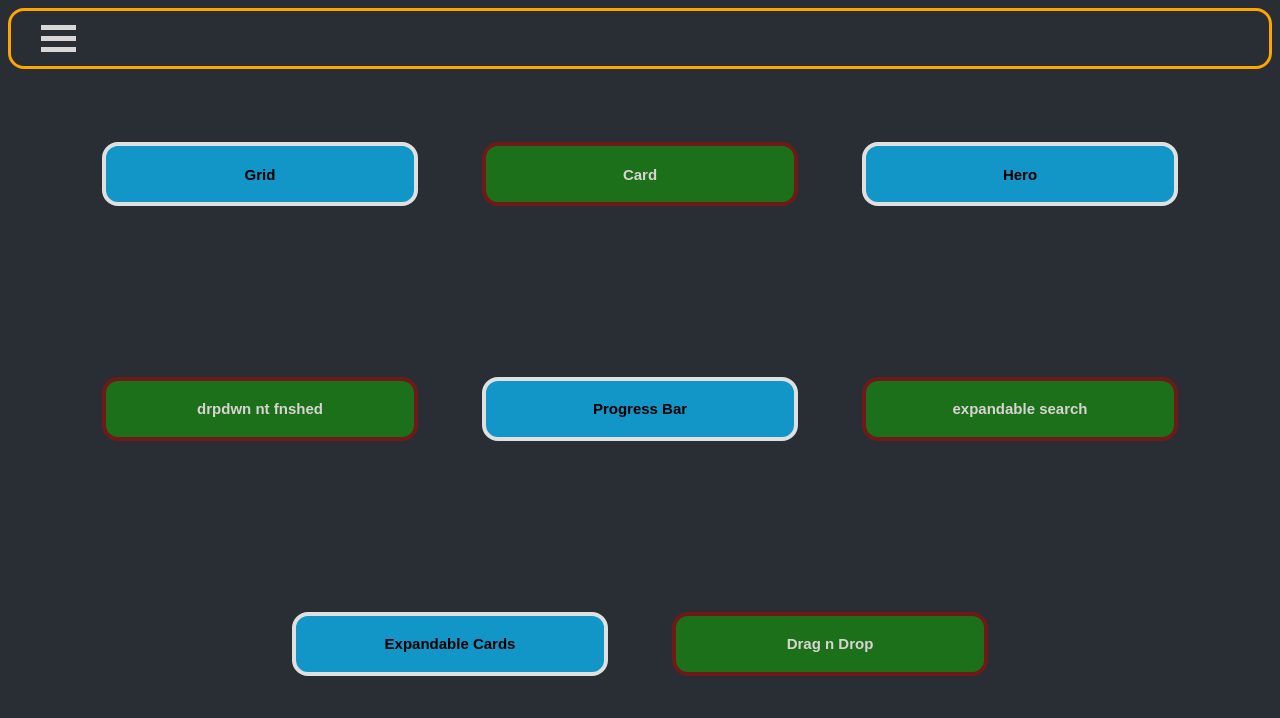
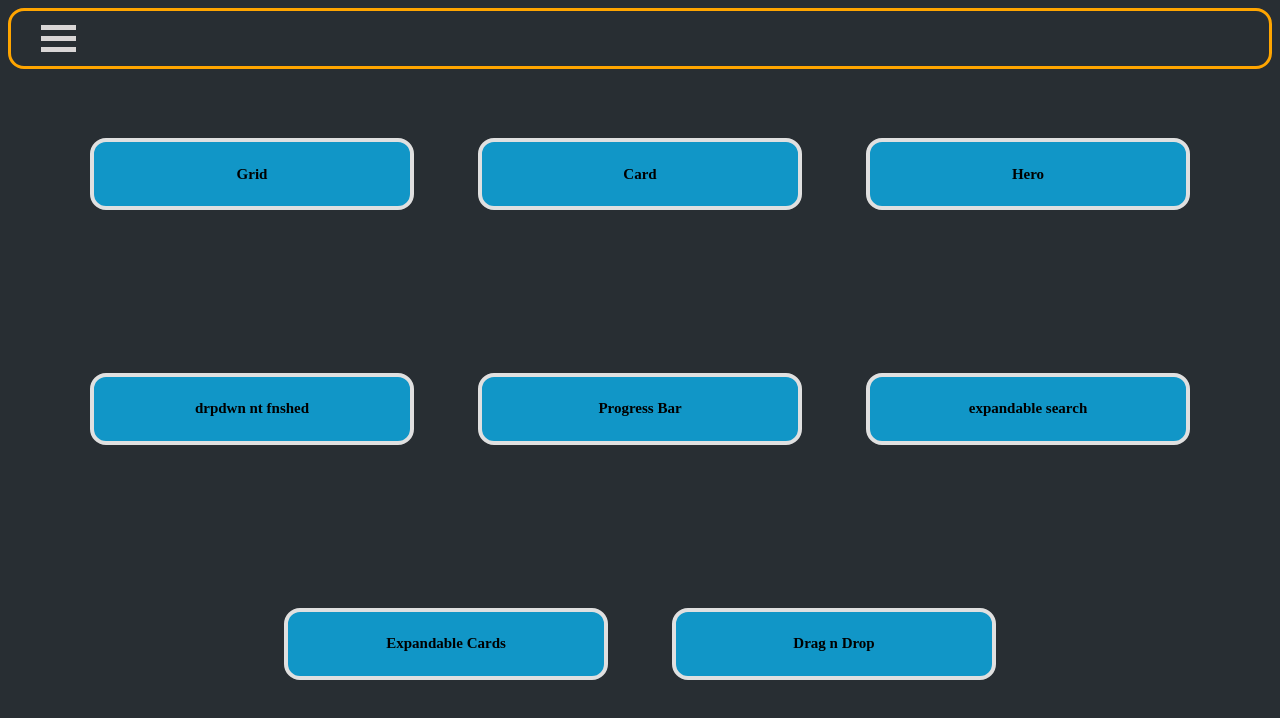
Before and after one commit to asemyamak/Web-Dev, a plain HTML site: page Web Dev/Home/home.html in a window 1280 px wide. Drawn offline with Linux system fonts and the light colour scheme; files whose address does not match are found by name.

Commit message:
Fixed button with a and added target="_blank"

```diff
--- a/Web Dev/Home/home.css
+++ b/Web Dev/Home/home.css
@@ -150,6 +150,11 @@ button{
     cursor: pointer;
 }
 
+a{
+    cursor: pointer;
+    text-decoration: none;
+}
+
 .midpage{
     display: flex;
     justify-content: center;
@@ -162,6 +167,9 @@ button{
 }
 
 .midpagebutton{
+    display: flex;
+    justify-content: center;
+    align-items: center;
     color:black;
     background-color:rgb(17, 150, 199);
     border-radius: 1rem;
@@ -176,19 +184,3 @@ button{
     border:4px solid orangered;
     border-radius: 1rem;
 }
-.midpagebutton2{
-    color:rgb(217, 212, 212);
-    background-color: rgb(28, 112, 25);
-    border-radius: 1rem;
-    border:4px solid rgb(112, 25, 25);
-    height: 8vh;
-    width: 25%;
-    font-size: 15px;
-    font-weight: bold;
-
-}
-.midpagebutton2:hover{
-    background-color: rgb(55, 51, 47);
-    border:4px solid rgb(0, 221, 255);
-    border-radius: 1rem;
-}
--- a/Web Dev/Home/home.html
+++ b/Web Dev/Home/home.html
@@ -27,14 +27,14 @@
 </div>
     <div class="midpage">
         <!-- Just navigation thru projects and shit that i've learned -->
-    <button class="midpagebutton myButton" onclick="location.href='/web dev/gridpractice/Practice.html'">Grid</button>
-    <button class="midpagebutton2 myButton" onclick="location.href='/web dev/Card based layout/index.html'">Card</button>
-    <button class="midpagebutton myButton" onclick="location.href='/web dev/Hero/Hero.html'">Hero</button>
-    <button class="midpagebutton2 myButton" onclick="location.href='/web dev/DropDownOnHoverHeader/drop.html'">drpdwn nt fnshed</button>
-    <button class="midpagebutton myButton" onclick="location.href='/course shit/progress bar/index.html'">Progress Bar</button>
-    <button class="midpagebutton2 myButton" onclick="location.href='/course shit/expandable search/index.html'">expandable search</button>
-    <button class="midpagebutton myButton" onclick="location.href='/course shit/Expandable Cards/index.html'">Expandable Cards</button>
-    <button class="midpagebutton2 myButton" onclick="location.href='/course shit/Drag and Drop/index.html'">Drag n Drop</button>
+    <a class="midpagebutton" target="_blank" href='/web dev/gridpractice/Practice.html'>Grid</a>
+    <a class="midpagebutton" target="_blank" href='/web dev/Card based layout/index.html'>Card</a>
+    <a class="midpagebutton" target="_blank" href='/web dev/Hero/Hero.html'>Hero</a>
+    <a class="midpagebutton" target="_blank" href='/web dev/DropDownOnHoverHeader/drop.hml'>drpdwn nt fnshed</a>
+    <a class="midpagebutton" target="_blank" href='/course shit/progress bar/index.html'>Progress Bar</a>
+    <a class="midpagebutton" target="_blank" href='/course shit/expandable search/index.html'>expandable search</a>
+    <a class="midpagebutton" target="_blank" href='/course shit/Expandable Cards/index.html'>Expandable Cards</a>
+    <a class="midpagebutton" target="_blank" href='/course shit/Drag and Drop/index.html'>Drag n Drop</a>
 
     </div>
 </body>
```
Also changed, not shown: Web Dev/Home/home.js (+0 -7 lines).
